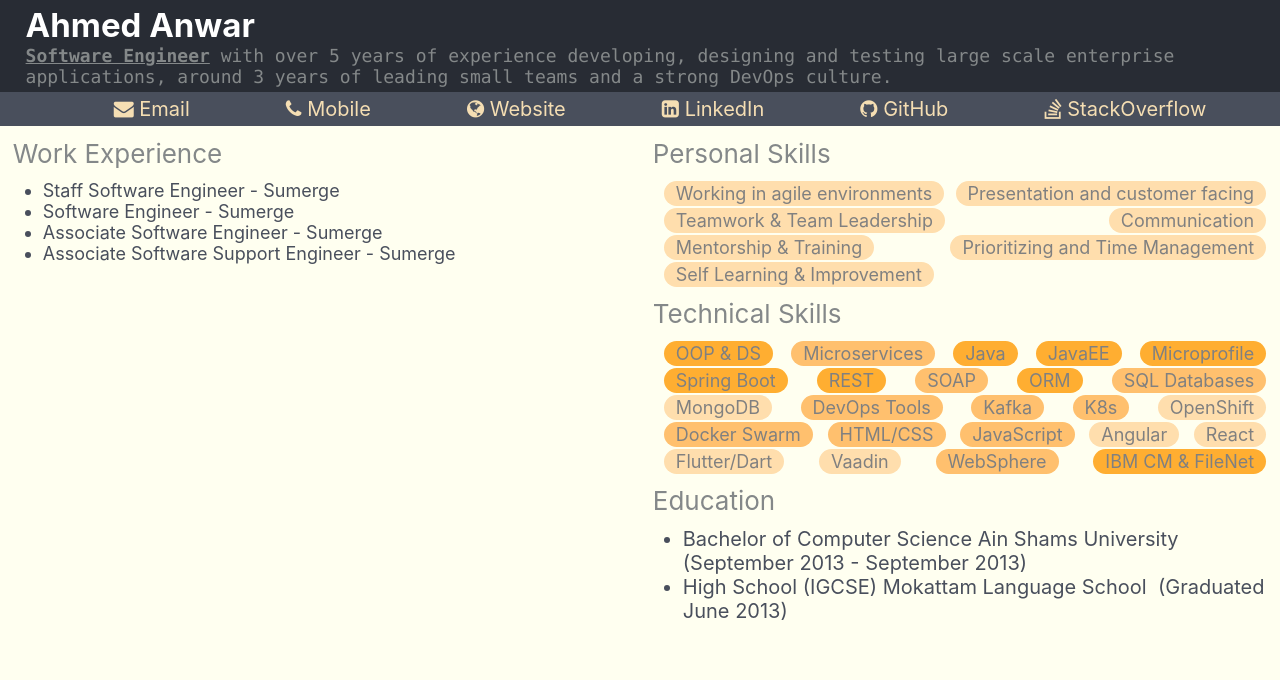
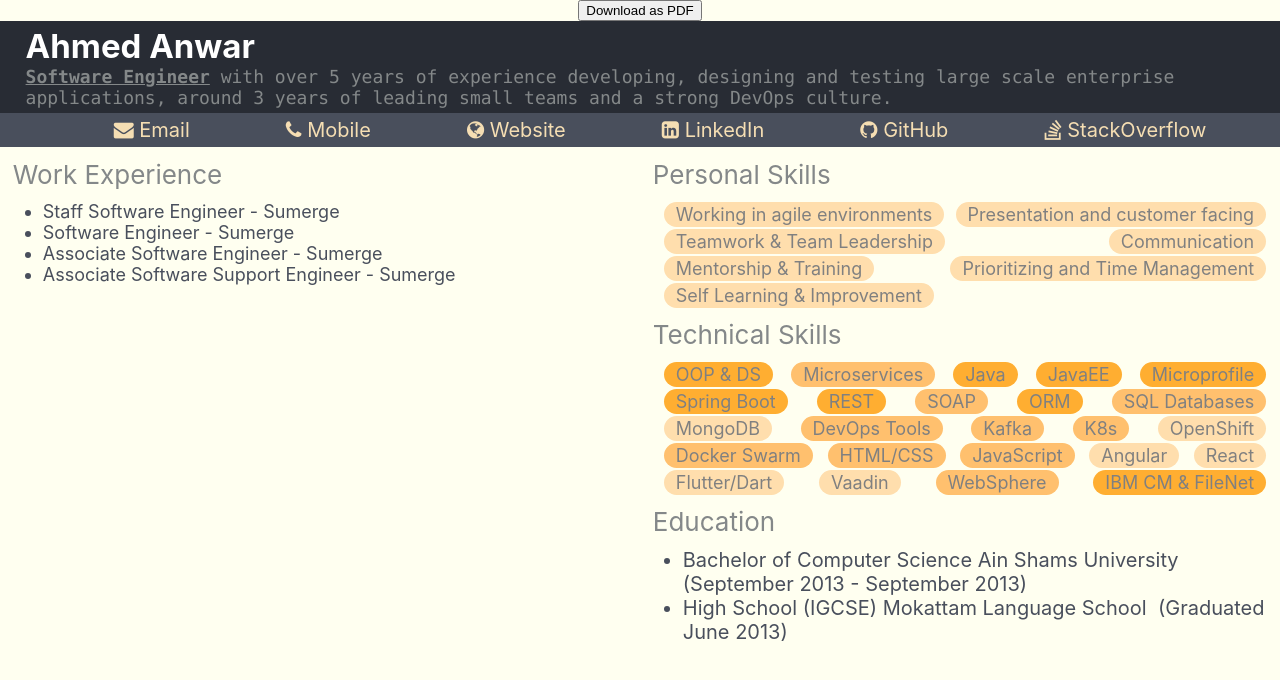
Before and after one commit to AhmedAnwarM/resume-builder, a React (Create React App) app: page / in a window 1280 px wide. Shown: the top 680 px of the page. Built offline with nearby package versions, Linux system fonts and the light colour scheme.

Commit message:
WIP: Add download as PDF button

```diff
--- a/package.json
+++ b/package.json
@@ -7,6 +7,7 @@
     "@testing-library/react": "^11.2.7",
     "@testing-library/user-event": "^12.8.3",
     "font-awesome": "^4.7.0",
+    "html2pdf.js": "^0.9.3",
     "react": "^17.0.2",
     "react-dom": "^17.0.2",
     "react-scripts": "4.0.3",
--- a/public/index.html
+++ b/public/index.html
@@ -5,39 +5,15 @@
     <link rel="icon" href="%PUBLIC_URL%/favicon.ico"/>
     <meta name="viewport" content="width=device-width, initial-scale=1"/>
     <meta name="theme-color" content="#000000"/>
-    <meta
-            name="description"
-            content="Web site created using create-react-app"
-    />
+    <meta name="description"
+          content="Web site created using create-react-app"/>
     <link rel="apple-touch-icon" href="%PUBLIC_URL%/logo192.png"/>
-    <!--
-      manifest.json provides metadata used when your web app is installed on a
-      user's mobile device or desktop. See https://developers.google.com/web/fundamentals/web-app-manifest/
-    -->
     <link rel="manifest" href="%PUBLIC_URL%/manifest.json"/>
-    <!--
-      Notice the use of %PUBLIC_URL% in the tags above.
-      It will be replaced with the URL of the `public` folder during the build.
-      Only files inside the `public` folder can be referenced from the HTML.
-
-      Unlike "/favicon.ico" or "favicon.ico", "%PUBLIC_URL%/favicon.ico" will
-      work correctly both with client-side routing and a non-root public URL.
-      Learn how to configure a non-root public URL by running `npm run build`.
-    -->
-    <title>React App</title>
+    <script src="https://raw.githack.com/eKoopmans/html2pdf/master/dist/html2pdf.bundle.js"></script>
+    <title>Ahmed Anwar's Resume</title>
 </head>
 <body>
 <noscript>You need to enable JavaScript to run this app.</noscript>
 <div id="root"></div>
-<!--
-  This HTML file is a template.
-  If you open it directly in the browser, you will see an empty page.
-
-  You can add webfonts, meta tags, or analytics to this file.
-  The build step will place the bundled scripts into the <body> tag.
-
-  To begin the development, run `npm start` or `yarn start`.
-  To create a production bundle, use `npm run build` or `yarn build`.
--->
 </body>
 </html>
--- a/src/App.css
+++ b/src/App.css
@@ -30,31 +30,3 @@
         transform: rotate(360deg);
     }
 }
-
-.splitScreen {
-    width: 100vw;
-    display: flex;
-    flex-direction: row;
-}
-
-.column {
-    width: 48vw;
-    padding: 2px 1vw;
-}
-
-.sectionTitle {
-    color: #848889;
-    line-height: 0;
-    text-align: left;
-}
-
-.sectionContent {
-    color: #494f5c;
-    margin: 0;
-    padding-left: 10px;
-    display: flex;
-    flex-direction: row;
-    justify-content: space-between;
-    flex-wrap: wrap;
-    font-size: calc(10px + 1vmin);
-}
--- a/src/App.js
+++ b/src/App.js
@@ -1,28 +1,14 @@
 import './App.css';
 import 'font-awesome/css/font-awesome.min.css';
-import ContactInfo from "./components/contact/ContactInfo";
-import Intro from "./components/intro/Intro";
-import Skills from "./components/skills/Skills";
-import {CV_DATA} from "./data/cv-data";
-import Education from "./components/education/Education";
-import WorkExperience from "./components/experience/Experience";
+import DownloadPDF from "./components/download-btn/DownloadPDF";
+import Resume from "./components/Resume";
 
 function App() {
     return (
         <div className="App">
             <header className="App-header">
-                <Intro/>
-                <ContactInfo/>
-                <div className="splitScreen">
-                    <div className="column">
-                        <WorkExperience/>
-                    </div>
-                    <div className="column">
-                        <Skills title="Personal Skills" skills={CV_DATA.personalSkills}/>
-                        <Skills title="Technical Skills" skills={CV_DATA.technicalSkills}/>
-                        <Education/>
-                    </div>
-                </div>
+                <DownloadPDF/>
+                <Resume/>
             </header>
         </div>
     );
--- /dev/null
+++ b/src/components/Resume.css
@@ -0,0 +1,31 @@
+.resume {
+    /*max-width: 792px;*/
+}
+
+.splitScreen {
+    width: 100vw;
+    display: flex;
+    flex-direction: row;
+}
+
+.column {
+    width: 48vw;
+    padding: 2px 1vw;
+}
+
+.sectionTitle {
+    color: #848889;
+    line-height: 0;
+    text-align: left;
+}
+
+.sectionContent {
+    color: #494f5c;
+    margin: 0;
+    padding-left: 10px;
+    display: flex;
+    flex-direction: row;
+    justify-content: space-between;
+    flex-wrap: wrap;
+    font-size: calc(10px + 1vmin);
+}
--- /dev/null
+++ b/src/components/Resume.js
@@ -0,0 +1,28 @@
+import './Resume.css';
+import Intro from "./intro/Intro";
+import ContactInfo from "./contact/ContactInfo";
+import WorkExperience from "./experience/Experience";
+import Skills from "./skills/Skills";
+import {CV_DATA} from "../data/cv-data";
+import Education from "./education/Education";
+
+function Resume() {
+    return (
+        <div id="resume" className="resume">
+            <Intro/>
+            <ContactInfo/>
+            <div className="splitScreen">
+                <div className="column">
+                    <WorkExperience/>
+                </div>
+                <div className="column">
+                    <Skills title="Personal Skills" skills={CV_DATA.personalSkills}/>
+                    <Skills title="Technical Skills" skills={CV_DATA.technicalSkills}/>
+                    <Education/>
+                </div>
+            </div>
+        </div>
+    );
+}
+
+export default Resume;
--- /dev/null
+++ b/src/components/download-btn/DownloadPDF.js
@@ -0,0 +1,22 @@
+import {Component} from "react";
+import html2pdf from "html2pdf.js";
+
+class DownloadPDF extends Component {
+    constructor(props) {
+        super(props);
+    }
+
+    render() {
+        return (<button onClick={this.downloadPdf}>Download as PDF</button>);
+    }
+
+    downloadPdf() {
+        let opt = {
+            filename: 'generated-resume.pdf',
+            jsPDF: {format: 'A4'}
+        };
+        html2pdf(document.getElementById("resume"), opt);
+    }
+}
+
+export default DownloadPDF;
```
Also changed, not shown: 1 other file (tests, documents, lock files or other folders).
